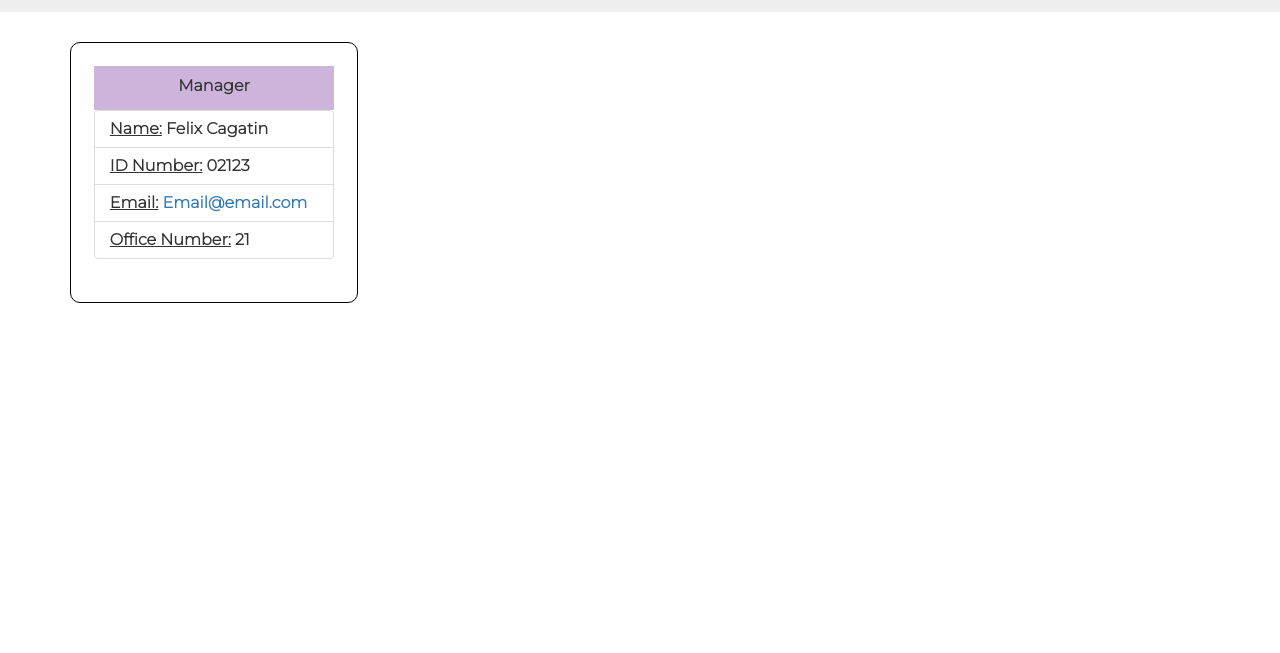
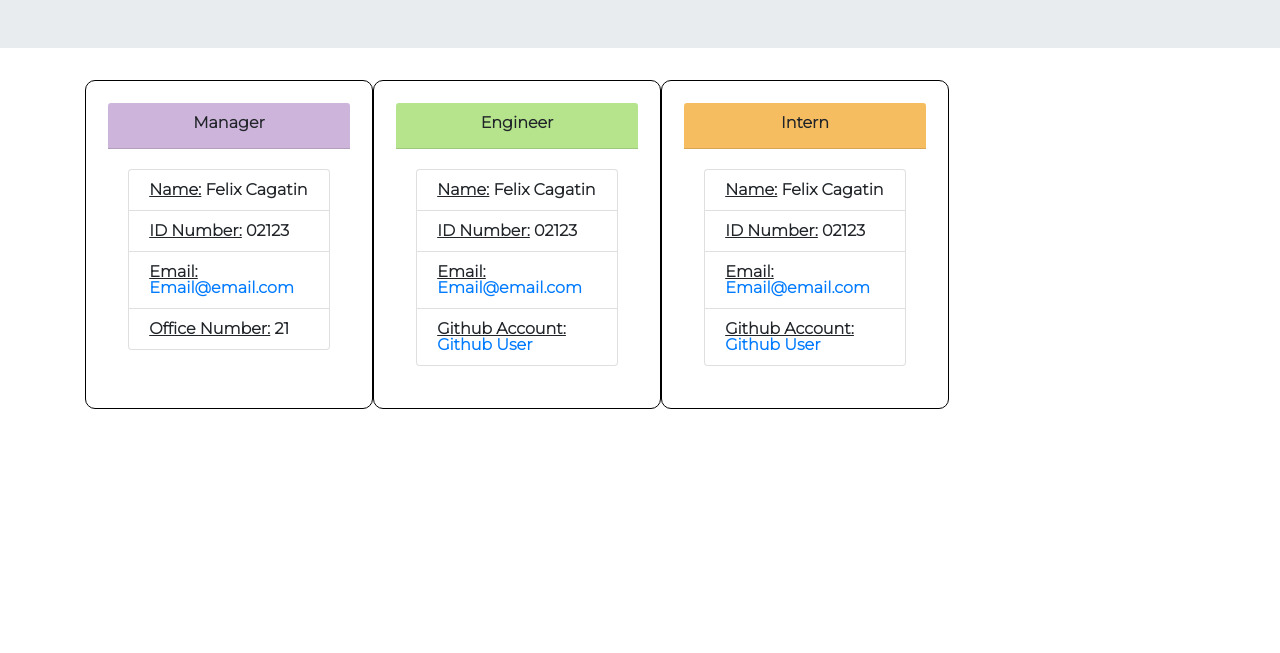
Before and after one commit to cagatin/Team-Profile-Generator, a website: page dist/index.html in a window 1280 px wide. Shown: the part 147-800 px from the top of the page. Drawn offline with nearby package versions, Linux system fonts and the light colour scheme.

Commit message:
Created html mockup for cards

```diff
--- a/dist/index.html
+++ b/dist/index.html
@@ -7,7 +7,7 @@
     <meta name="viewport" content="width=device-width, initial-scale=1.0">
     <title>Team Profile</title>
     <!-- Add Bootstrap -->
-    <link rel="stylesheet" href="https://maxcdn.bootstrapcdn.com/bootstrap/3.3.2/css/bootstrap.min.css">
+    <link rel="stylesheet" href="https://stackpath.bootstrapcdn.com/bootstrap/4.3.1/css/bootstrap.min.css" />
     <!-- Google Font -->
     <link
         href="https://fonts.googleapis.com/css2?family=Montserrat:wght@300&family=Roboto:wght@900&family=Rubik:wght@300&display=swap"
@@ -30,17 +30,59 @@
         <div class="container d-flex" id="card-container">
             <!--Manager card-->
             <div class="card" style="width: 18rem;">
-                <div class="card-header">
+                <div class="card-header manager">
                     <h2 class="card-title">Manager</h2>
                 </div>
                 <div class="card-body">
                     <ul class="list-group card-list">
                         <li class="list-group-item card-list-item"><span class="itemTitle">Name:</span> Felix Cagatin
                         </li>
-                        <li class="list-group-item card-list-item"><span class="itemTitle">ID Number:</span> 02123</li>
+                        <li class="list-group-item card-list-item"><span class="itemTitle">ID Number:</span> 02123
+                        </li>
                         <li class="list-group-item card-list-item"><span class="itemTitle">Email:</span> <a
-                                href="mailto:EMAIL GOES HERE">Email@email.com</a></li>
+                                href="mailto:EMAIL GOES HERE">Email@email.com</a>
+                        </li>
                         <li class="list-group-item card-list-item"><span class="itemTitle">Office Number:</span> 21
+                        </li>
+                    </ul>
+                </div>
+            </div>
+            <!-- Engineer Card -->
+            <div class="card" style="width: 18rem;">
+                <div class="card-header engineer">
+                    <h2 class="card-title">Engineer</h2>
+                </div>
+                <div class="card-body">
+                    <ul class="list-group card-list">
+                        <li class="list-group-item card-list-item"><span class="itemTitle">Name:</span> Felix Cagatin
+                        </li>
+                        <li class="list-group-item card-list-item"><span class="itemTitle">ID Number:</span> 02123
+                        </li>
+                        <li class="list-group-item card-list-item"><span class="itemTitle">Email:</span> <a
+                                href="mailto:EMAIL GOES HERE">Email@email.com</a>
+                        </li>
+                        <li class="list-group-item card-list-item"><span class="itemTitle">Github Account:</span> <a
+                                href="#">Github User</a>
+                        </li>
+                    </ul>
+                </div>
+            </div>
+            <!-- Intern Card -->
+            <div class="card" style="width: 18rem;">
+                <div class="card-header intern">
+                    <h2 class="card-title">Intern</h2>
+                </div>
+                <div class="card-body">
+                    <ul class="list-group card-list">
+                        <li class="list-group-item card-list-item"><span class="itemTitle">Name:</span> Felix Cagatin
+                        </li>
+                        <li class="list-group-item card-list-item"><span class="itemTitle">ID Number:</span> 02123
+                        </li>
+                        <li class="list-group-item card-list-item"><span class="itemTitle">Email:</span> <a
+                                href="mailto:EMAIL GOES HERE">Email@email.com</a>
+                        </li>
+                        <li class="list-group-item card-list-item"><span class="itemTitle">Github Account:</span> <a
+                                href="#">Github User</a>
                         </li>
                     </ul>
                 </div>
--- a/dist/styles.css
+++ b/dist/styles.css
@@ -1,5 +1,7 @@
 :root {
     --managerColor: #cdb4db;
+    --engineerColor: #b5e48c;
+    --internColor: #f6bd60;
 }
 
 body {
@@ -18,7 +20,6 @@ body {
 }
 
 .card-header {
-    background-color: var(--managerColor);
     padding: 5%;
 }
 
@@ -31,3 +32,15 @@ body {
 .itemTitle {
     text-decoration: underline;
 }
+
+.manager {
+    background-color: var(--managerColor);
+}
+
+.engineer {
+    background-color: var(--engineerColor);
+}
+
+.intern {
+    background-color: var(--internColor);
+}
```
